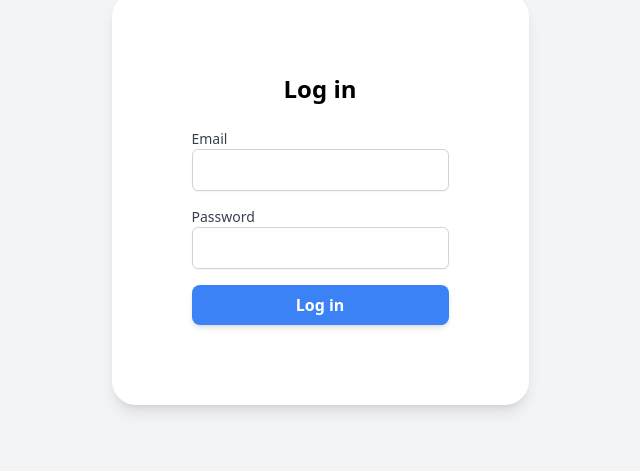
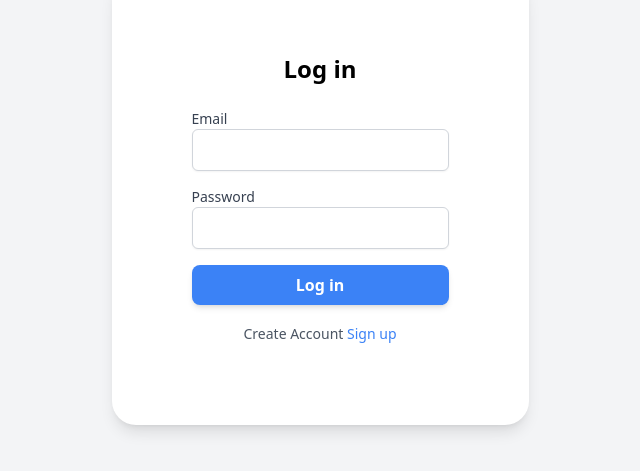
Before and after one commit to Yash912002/Engineering_Cradle_Project, a Next.js app: page /login in a window 1280 px wide. Shown: the part 201-672 px from the top of the page, without its empty margins (320-960 px from the left). Built offline with nearby package versions, Linux system fonts and the light colour scheme.

Commit message:
Added signup link

```diff
--- a/src/components/LoginForm.tsx
+++ b/src/components/LoginForm.tsx
@@ -1,6 +1,7 @@
 "use client";
 
 import axios from "axios";
+import Link from "next/link";
 import { useRouter } from "next/navigation";
 import { useState } from "react";
 
@@ -72,6 +73,15 @@
 							Log in
 						</button>
 					</form>
+
+					<div className="mt-4 text-center">
+						<span className="text-sm text-gray-600">
+							Create Account{" "}
+							<Link href="/signup" className="text-blue-500 hover:underline">
+								Sign up
+							</Link>
+						</span>
+					</div>
 				</div>
 			</div>
 		</div>
```
